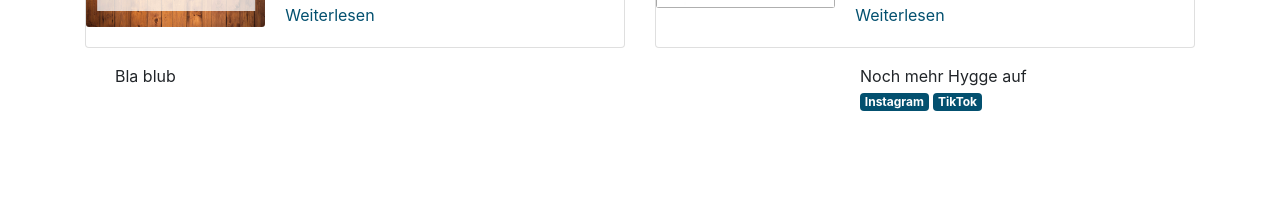
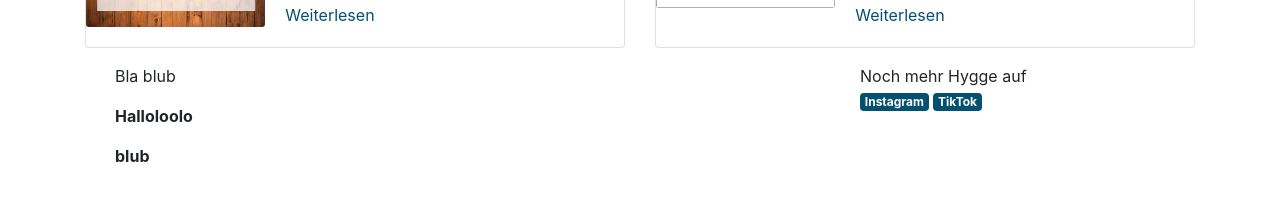
Before and after one commit to mehrhygge/mehrhygge.github.io, a Jekyll site: the page built from _posts/2020-12-06-zweiter-test.md, in a window 1280 px wide. Shown: the part 434-635 px from the top of the page. Built offline with Jekyll 4.4.1, drawn with Linux system fonts in a browser that asks for light colours; a script that is not in the unit is left out.

Commit message:
Update Blog “2020-12-06-zweiter-test”

```diff
--- a/_posts/2020-12-06-zweiter-test.md
+++ b/_posts/2020-12-06-zweiter-test.md
@@ -5,6 +5,12 @@ title: Zweiter Test
 date: 2020-12-06T10:16:55.519Z
 featured: false
 featured_description: " "
-featured_image: /assets/uploads/hygge.jpeg
+featured_image: ""
 ---
 Bla blub
+
+
+
+**Halloloolo**
+
+**blub**
```
